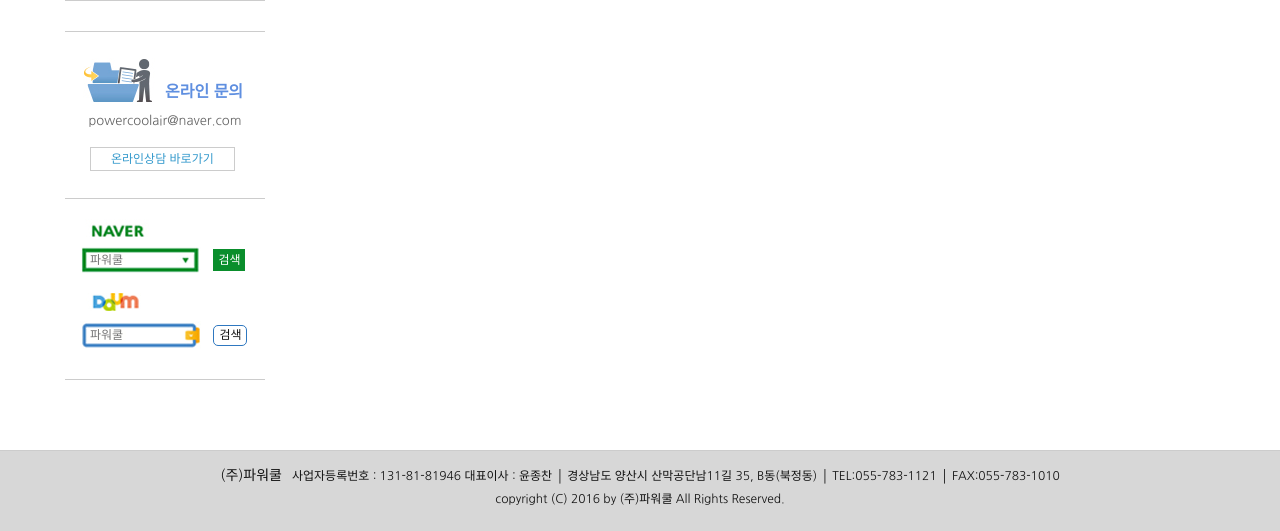
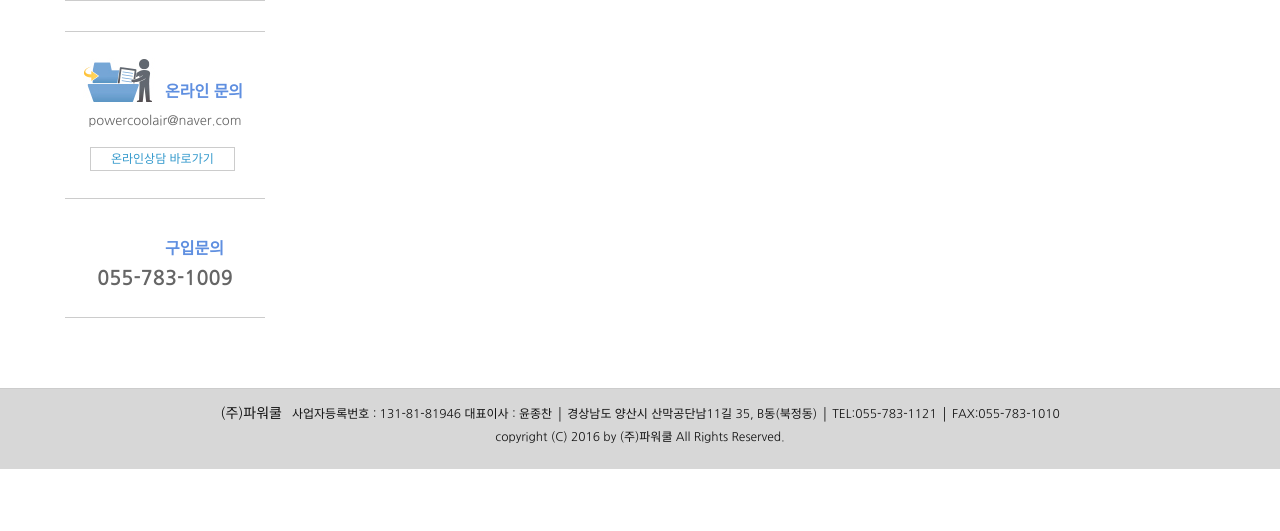
Before and after one commit to gijoona/powercoolair, a PHP site: page /support/estimate.php in a window 1280 px wide. Shown: the part 344-875 px from the top of the page. After the commit the page ends 813 px from the top, so only its background shows below. Run offline with PHP 8.4, Linux system fonts and the light colour scheme; data that the repository does not hold is empty; some libraries are stand-ins or nearby versions.

Commit message:
left 하단 구입문의 부분 추가

```diff
--- a/www/css/main.css
+++ b/www/css/main.css
@@ -65,6 +65,9 @@
 .online .text1{font-size:16px; color:#5f8fe0; font-weight:bold; padding-left:100px; background:url(../img/online.jpg) no-repeat 10px 0; height:70px; line-height:100px; }
 .online .text2{text-align:center; color:#666; font-size:13px; margin-bottom:20px;}
 .online .onlineBtn{padding:5px 20px; color:#3399cc; text-align:center; border:1px solid #ccc; margin-left:25px; margin-bottom:20px;}
+.counseling_info{padding:0px 0 10px 0; border-bottom:1px solid #ccc;}
+.counseling_info .text1{font-size:16px; color:#5f8fe0; font-weight:bold; padding-left:100px; height:70px; line-height:100px; }
+.counseling_info .text2{text-align:center; color:#666; font-size:20px; font-weight: bold; margin-bottom:20px;}
 .searchWrap{border-bottom:1px solid #ccc;  padding:20px 0 10px 0;}
 .searchWrap .searchN{width:100px; height:auto; text-indent:-9999px; background:url(../img/naver.jpg) no-repeat 20px 0;}
 .searchWrap .searchD{background:url(../img/daum.jpg) no-repeat 20px 0;; text-indent:-9999px;}
--- a/www/inc/subMenu_south.php
+++ b/www/inc/subMenu_south.php
@@ -18,26 +18,35 @@
   <p class="text2">powercoolair@naver.com</p>
   <a href="../support/estimate.php" class="onlineBtn"><?=$menu_titleMenu_southText3?></a>
 </div><!--.online-->
-<div class="searchWrap">
+<div class="counseling_info">
+	<p class="text1">구입문의<br /></p>
+	<p class="text2">055-783-1009</p>
+	<!--
   <p class="searchN">네이버</p>
   <input type="text" id="searchN" name="searchN" placeholder="파워쿨">
   <a href="https://search.naver.com/search.naver?sm=tab_hty.top&where=nexearch&oquery=%ED%8C%8C%EC%9B%8C%EC%BF%A8&ie=utf8&query=powercoolair" class="inputBtn btnN"  target="_blank">검색</a>
   <p class="searchD">다음</p>
   <input type="text" id="searchD" name="searchD" placeholder="파워쿨">
   <a href="#" class="inputBtn btnD"  target="_blank">검색</a>
-</div><!--.searchWrap-->
+	-->
+</div>
+<!--.searchWrap-->
 <?php }else{?>
 <div class="online">
   <p class="text1" style="text-align:right; line-height:20px; padding-top:10px; padding-right:10px; background-position:10px -10px;"><?=$menu_titleMenu_southText1_1?><br /><?=$menu_titleMenu_southText1_2?></p>
   <p class="text2" style="margin-top:-10px;">powercoolair@naver.com</p>
   <a href="../support/estimate.php" class="onlineBtn" style="padding:5px 10px;"><?=$menu_titleMenu_southText3?></a>
 </div><!--.online-->
-<div class="searchWrap">
+<div class="counseling_info">
+	<p class="text1">구입문의<br /></p>
+	<p class="text2">055-783-1009</p>
+	<!--
   <p class="searchN">네이버</p>
   <input type="text" id="searchN" name="searchN" placeholder="파워쿨">
   <a href="https://search.naver.com/search.naver?sm=tab_hty.top&where=nexearch&oquery=%ED%8C%8C%EC%9B%8C%EC%BF%A8&ie=utf8&query=powercoolair" class="inputBtn btnN"  target="_blank">검색</a>
   <p class="searchD">다음</p>
   <input type="text" id="searchD" name="searchD" placeholder="파워쿨">
   <a href="#" class="inputBtn btnD"  target="_blank">검색</a>
+	-->
 </div><!--.searchWrap-->
 <?php }?>
```
